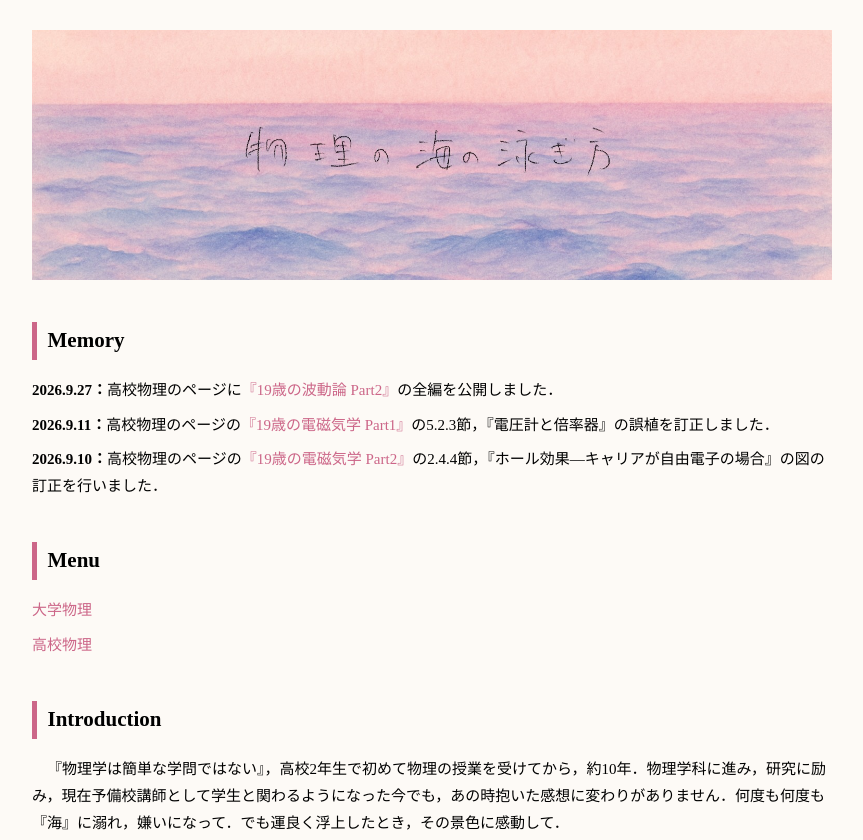
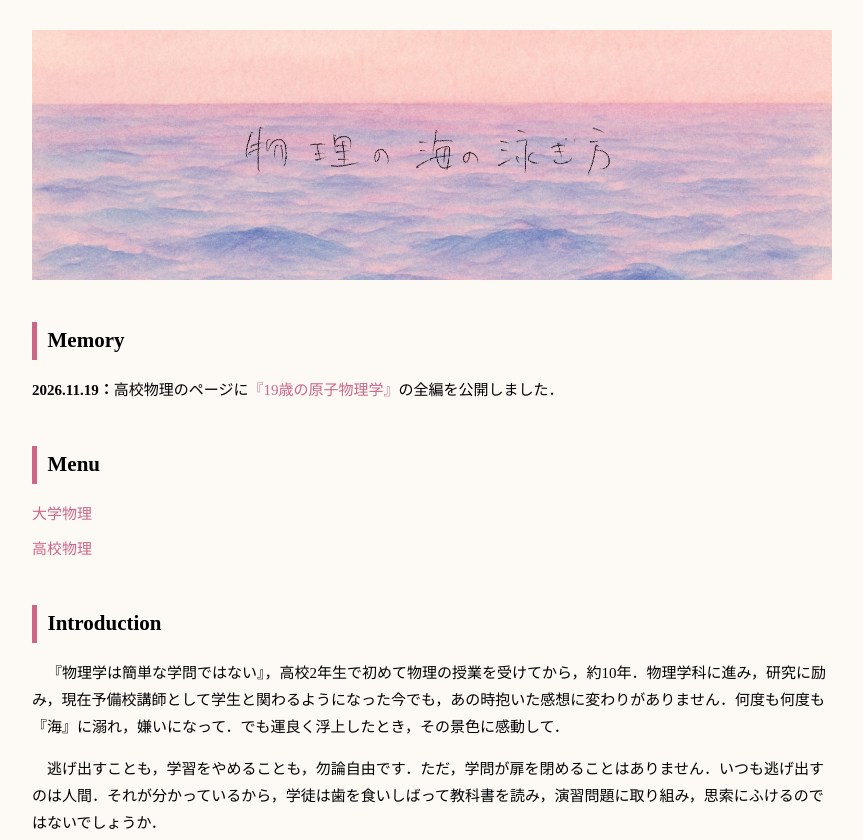
Before and after one commit to Mer-physics/Mer-physics.github.io, a plain HTML site: page index.html in a window 1280 px wide. Shown: the top 840 px of the page, without its empty margins (208-1071 px from the left). Drawn offline with Linux system fonts and the light colour scheme.

Commit message:
Update index.html

```diff
--- a/index.html
+++ b/index.html
@@ -78,11 +78,7 @@
 
   <h2>Memory</h2>
   <ul>
-    <li style="text-align: left;"><strong>2026.9.27：</strong>高校物理のページに<a href="/exam/Wavetheorem_for19_Part2.pdf "target="_blank">『19歳の波動論 Part2』</a>の全編を公開しました．</li>
-    <li style="text-align: left;"><strong>2026.9.11：</strong>高校物理のページの<a href="/exam/Electromagnetism_for19_Part1.pdf "target="_blank">『19歳の電磁気学 Part1』</a>の5.2.3節，『電圧計と倍率器』の誤植を訂正しました．</li>
-    <li style="text-align: left;"><strong>2026.9.10：</strong>高校物理のページの<a href="/exam/Electromagnetism_for19_Part2.pdf "target="_blank">『19歳の電磁気学 Part2』</a>の2.4.4節，『ホール効果––キャリアが自由電子の場合』の図の訂正を行いました．</li>
-  </ul>
-
+    <li style="text-align: left;"><strong>2026.11.19：</strong>高校物理のページに<a href="/exam/Atomic_Physics_for19.pdf "target="_blank">『19歳の原子物理学』</a>の全編を公開しました．</li>
   <h2>Menu</h2>
   <ul>
     <li><a href="/univ/index.html">大学物理</a></li>
```
